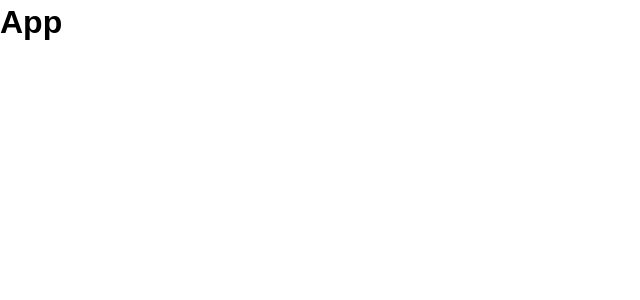
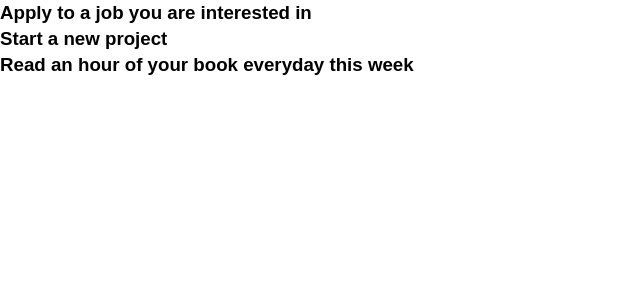
Before and after one commit to Fentonhaslam/react-Todo, a React (Create React App) app: page / in a window 1280 px wide. Shown: the top 300 px of the page, without its empty margins (0-640 px from the left). Built offline with nearby package versions, Linux system fonts and the light colour scheme.

Commit message:
added the titles to the app, still need to display them as items

```diff
--- a/src/App.js
+++ b/src/App.js
@@ -1,11 +1,33 @@
 import React from 'react';
+import Todos from './components/Todos';
 import './App.css';
 
 class App extends React.Component {
+
+  state = {
+    todos: [
+      {
+        id: 1,
+        title: 'Apply to a job you are interested in',
+        completed: false
+      },
+      {
+        id: 2,
+        title: 'Start a new project',
+        completed: false
+      },
+      {
+        id: 3,
+        title: 'Read an hour of your book everyday this week',
+        completed: false
+      },
+    ]
+  }
   render() {
+    console.log(this.state.todos)
     return (
       <div className="App">
-        <h1>App</h1>
+        <Todos todos={this.state.todos} />
       </div>
     );
   }
--- /dev/null
+++ b/src/components/Todos.js
@@ -0,0 +1,12 @@
+import React from 'react';
+
+class Todos extends React.Component {
+
+    render() {
+        return this.props.todos.map((todo) => (
+            <h3>{todo.title}</h3>
+        ));
+    }
+}
+
+export default Todos;
```
Also changed, not shown: src/components/TodoItem.js (added), 1 other file (tests, documents, lock files or other folders).
